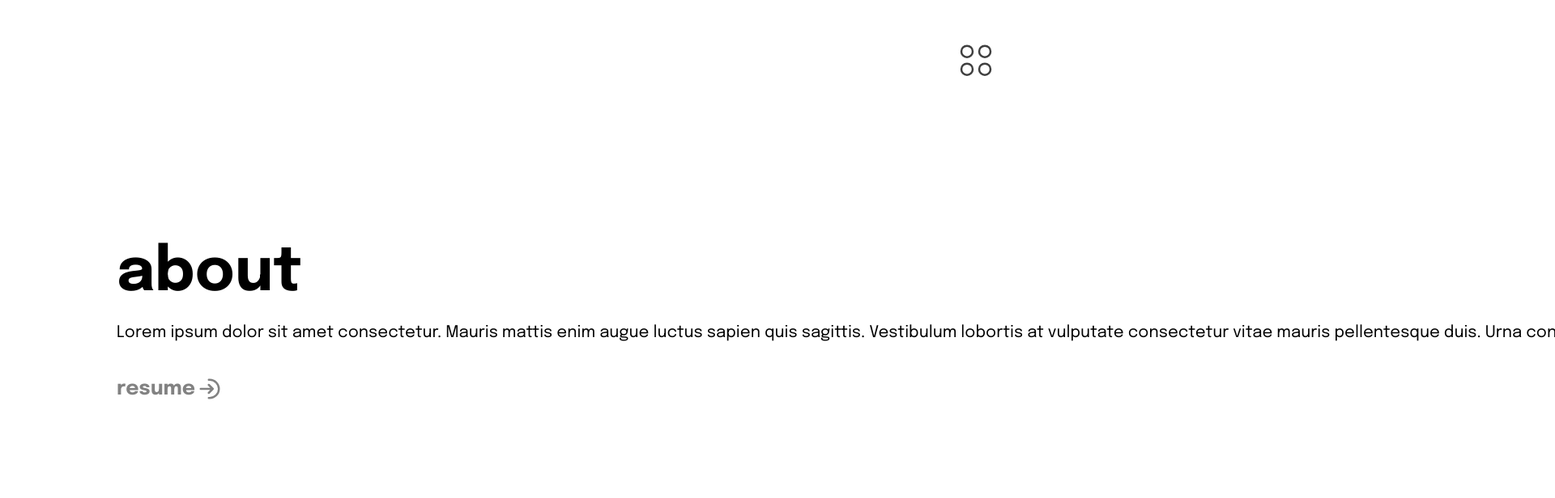
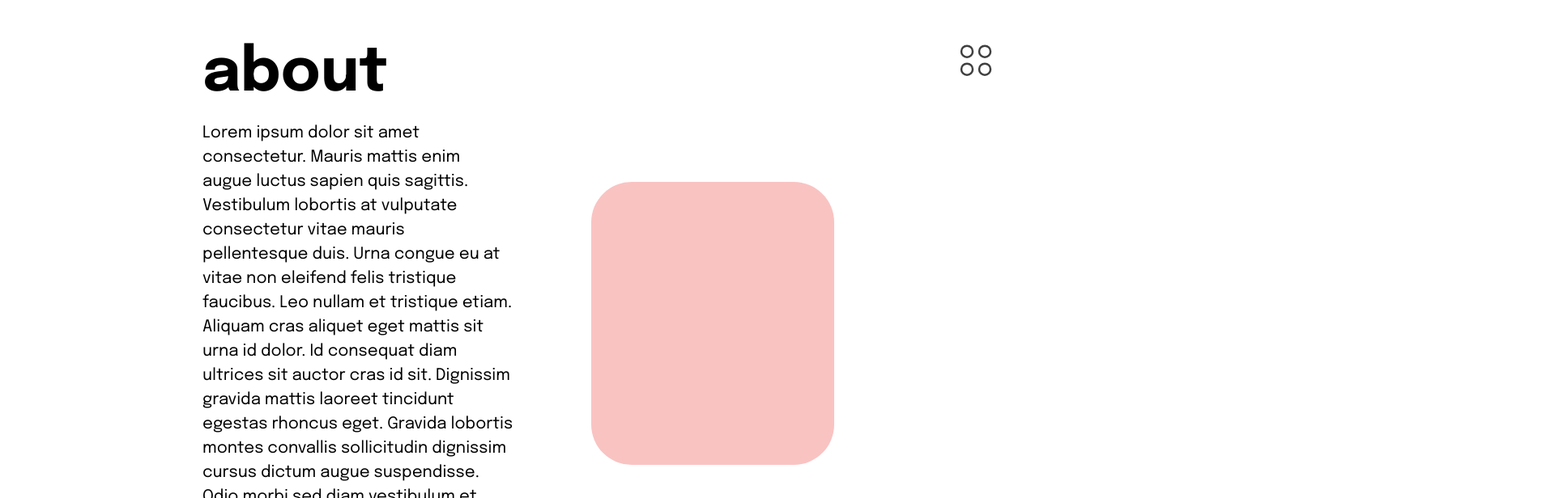
Before and after one commit to anhmvc/anhmvc.github.io, a React (Create React App) app: page /about in a window 1280 px wide. Shown: the top 616 px of the page at 81% size, 1920 px wide, since content can reach past the window. Built offline with nearby package versions, Linux system fonts and the light colour scheme.

Commit message:
Fixed page styling

```diff
--- a/src/index.css
+++ b/src/index.css
@@ -23,7 +23,6 @@ body {
   flex-direction: column;
   height: 100%;
   position: absolute;
-  white-space: pre;
   width: 100%;
 }
 
--- a/src/pages/About/about.css
+++ b/src/pages/About/about.css
@@ -1,6 +1,5 @@
 .about {
-  padding: 300px 144px;
-  flex-direction: row;
+  justify-content: center;
 }
 
 .about-title {
@@ -19,7 +18,8 @@
 
 .inner-container {
   display: inline-flex;
-  width: 75%;
+  align-items: center;
+  padding: 250px;
 }
 
 .photo {
--- a/src/pages/Work/work.css
+++ b/src/pages/Work/work.css
@@ -2,13 +2,13 @@
   display: flex;
   flex-direction: column;
   gap: -10px;
-  margin-top: 180px;
+  margin-top: 220px;
   margin-left: 100px;
 }
 
 .card {
   position: sticky;
-  top: 230px;
+  top: 220px;
 }
 
 .work {
```
